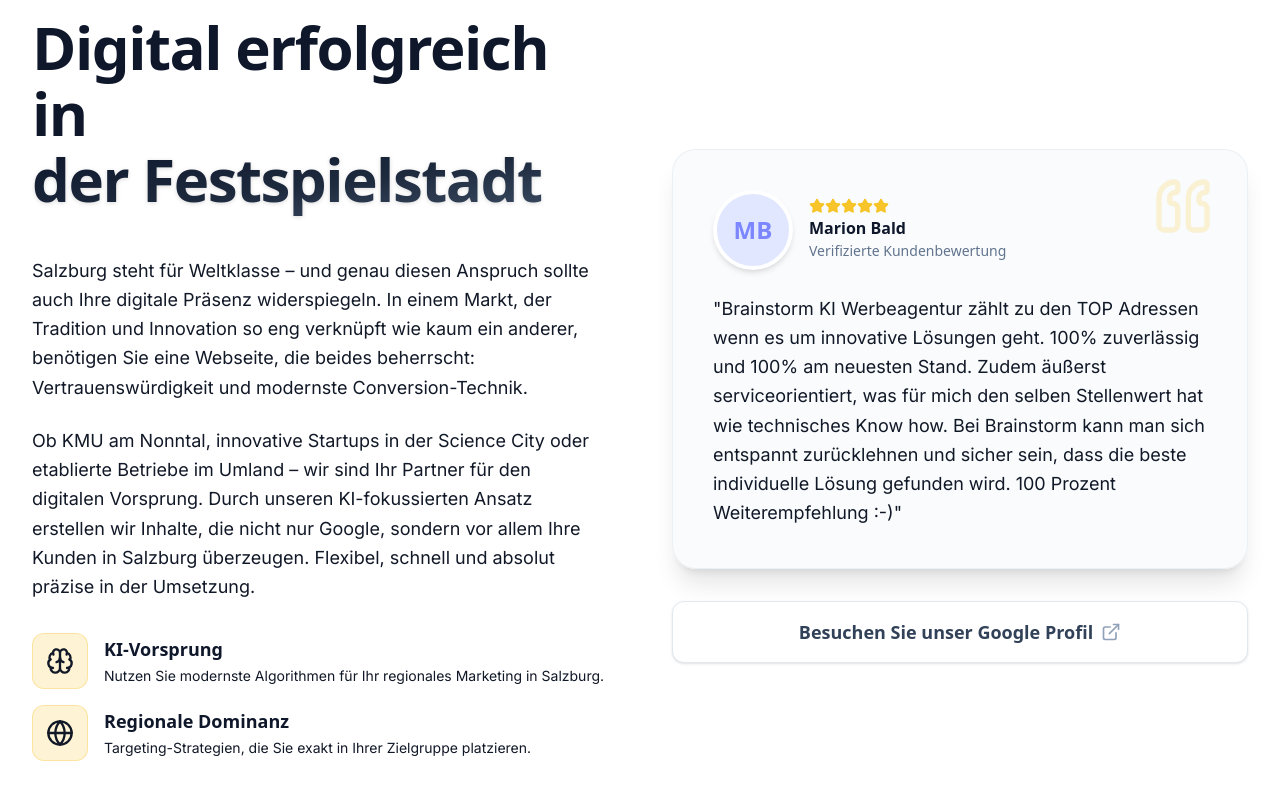
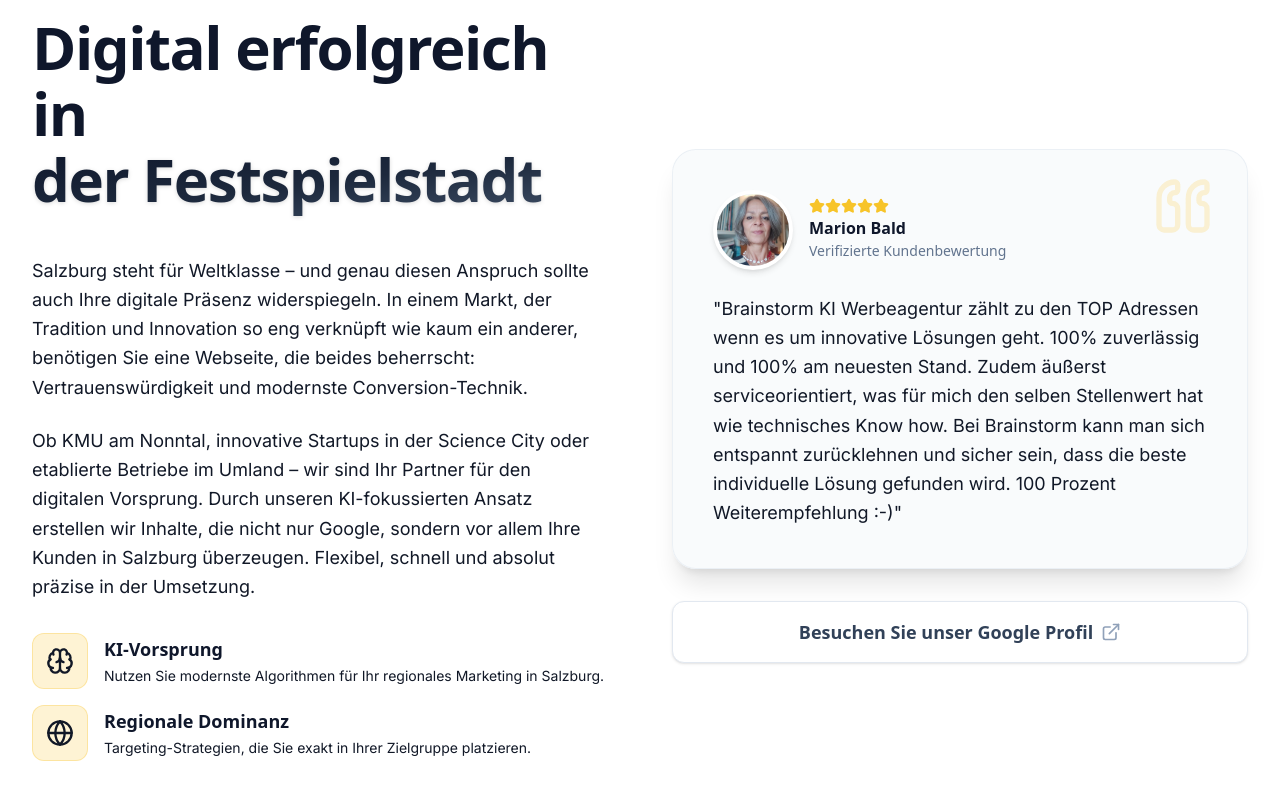
Before and after one commit to brainstormandi/brainstorm-ki-marketingagentur, a Next.js app: page /werbeagentur-salzburg in a window 1280 px wide. Shown: the part 1549-2349 px from the top of the page. Built offline with nearby package versions, Linux system fonts and the light colour scheme.

Commit message:
image: use actual testimonial image for Salzburg page

```diff
--- a/app/werbeagentur-salzburg/page.tsx
+++ b/app/werbeagentur-salzburg/page.tsx
@@ -214,8 +214,12 @@
                      <Quote className="w-16 h-16 text-accent/20 absolute top-6 right-8 rotate-180" />
 
                      <div className="flex items-center gap-4 mb-6">
-                         <div className="w-20 h-20 rounded-full bg-indigo-100 overflow-hidden shrink-0 border-4 border-white shadow-md relative flex items-center justify-center">
-                              <span className="text-2xl font-black text-indigo-400">MB</span>
+                         <div className="w-20 h-20 rounded-full bg-slate-200 overflow-hidden shrink-0 border-4 border-white shadow-md relative">
+                             <img
+                                src="/bilder/testimonial-salzbug.png"
+                                alt="Marion Bald Kundenstimme"
+                                className="w-full h-full object-cover"
+                             />
                          </div>
                          <div>
                              <div className="flex text-accent mb-1">
```
Also changed, not shown: public/bilder/testimonial-salzbug.png (added).
